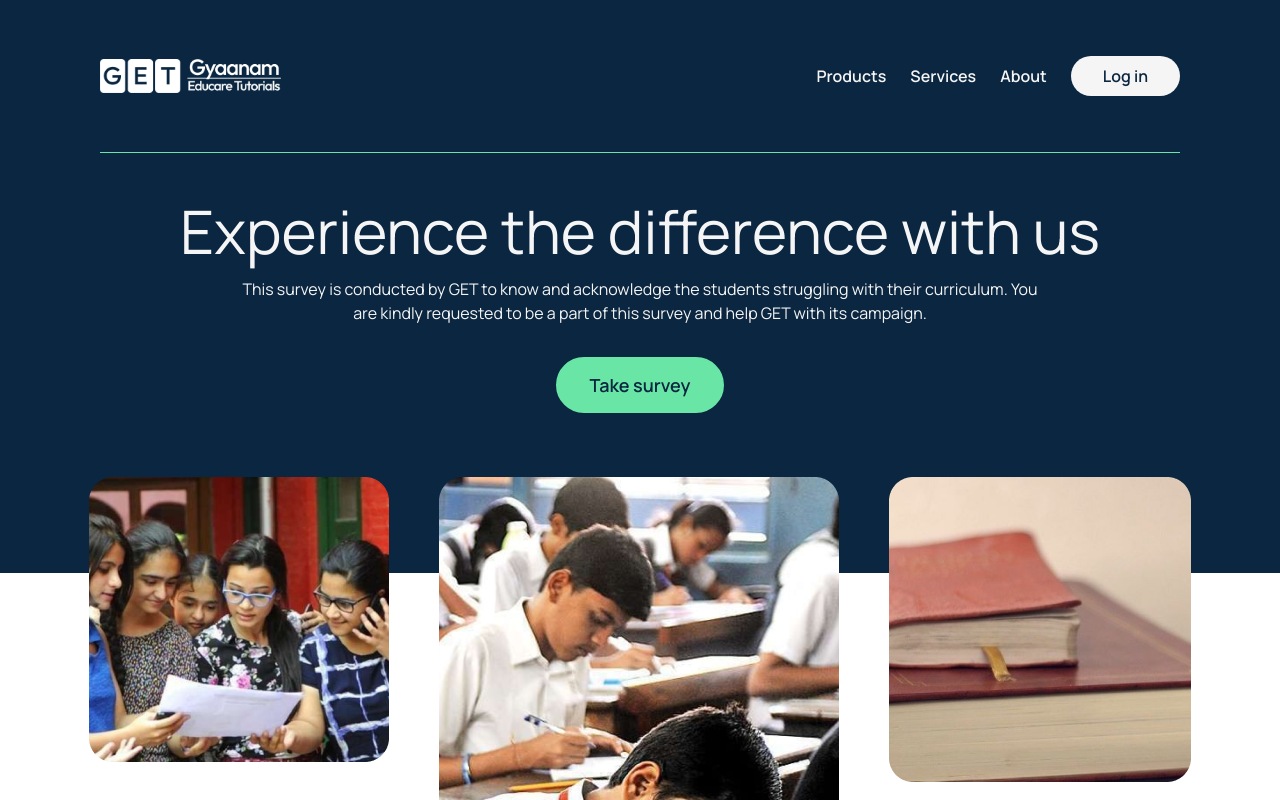
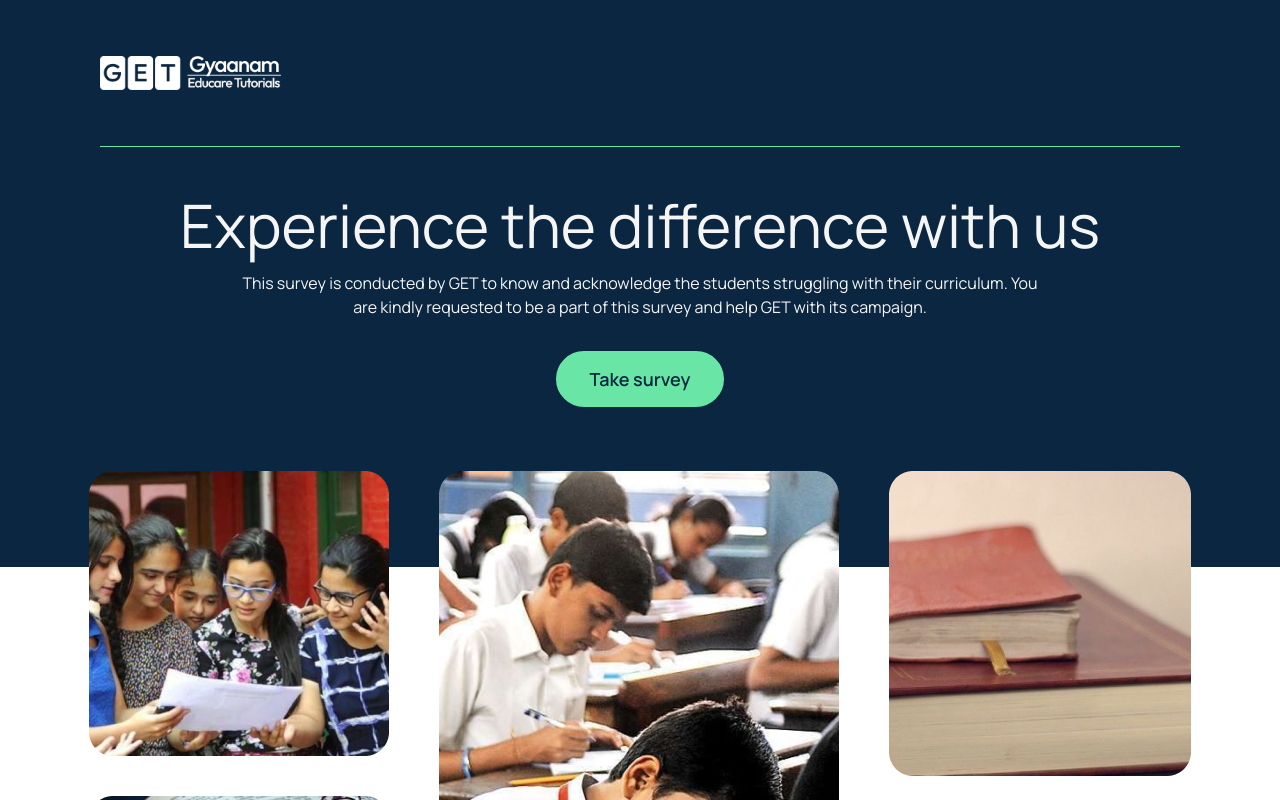
Before and after one commit to mildlycoder/gyaanam, a React (Vite) app: page / in a window 1280 px wide. Shown: the top 800 px of the page. Built offline with nearby package versions, Linux system fonts and the light colour scheme.

Commit message:
navbar and survey form restructuring

```diff
--- a/src/components/layout components/Navbar.jsx
+++ b/src/components/layout components/Navbar.jsx
@@ -8,18 +8,7 @@ const Navbar = () => {
           <img src='/assets/GET-logo-8.png' className='h-[2.125rem]'/>
         </div>
 
-        <div>
-          <ul className=' hidden md:flex text-neutral-100 items-center font-semibold gap-6 text-[1rem]'>
-            <li>Products</li>
-            <li>Services</li>
-            <li>About</li>
-            <li>
-              <button className='bg-neutral-100 px-8 py-2 text-[#0A2640] rounded-l-full rounded-r-full'>
-                Log in
-              </button>
-            </li>
-          </ul>
-        </div>
+
       </nav>
     </header>
   )
--- a/src/pages/Survey.jsx
+++ b/src/pages/Survey.jsx
@@ -25,7 +25,6 @@ const Survey = () => {
         'changes': '',
         'library_need': '',
         'batch_student_efficiency' : '',
-        'learning_methods' : '',
         'doubt_frequency': '',
         'opinions': '',
         'survey_partner': '',
@@ -40,6 +39,21 @@ const Survey = () => {
     const [error, setError] = useState("")
     const handleSubmit = async (e) => {
         e.preventDefault()
+        if(user.academic_status && user.curriculum_status && user.satisfaction_tutorials && user.difficult_sub){
+            if(user.curriculum_status === 'No'){
+                setUser({...user, 'curriculum_issue' : 'no issue'})
+                setStep(step + 1)
+            }
+            if(user.curriculum_status === 'Yes'){
+                if(user.curriculum_issue){
+                    setStep(step + 1)
+                } else {
+                    setError("*please justify your issue regarding curriculum")
+                }
+            }
+        } else {
+            setError("*please answer all the questions")
+        }
         console.log('clicked')
         console.log(user.curriculum_status)
         if(user.s_name && user.phone_no && user.school && user.grade && user.board && user.satisfaction_tutorials && user.academic_status && user.difficult_sub && user.curriculum_issue && user.curriculum_status && user.changes && user.library_need && user.batch_student_efficiency && user.survey_partner) {
@@ -57,7 +71,6 @@ const Survey = () => {
                         curriculum_issue: user.curriculum_issue,
                         curriculum_status: user.curriculum_status,
                         changes: user.changes,
-                        learning_methods: user.learning_methods,
                         doubt_frequency: user.doubt_frequency,
                         library_need: user.library_need,
                         batch_student_efficiency: user.batch_student_efficiency,
@@ -90,24 +103,6 @@ const Survey = () => {
         }
     }
 
-    const checkNextStep = (e) => {
-        e.preventDefault()
-        if(user.academic_status && user.curriculum_status && user.satisfaction_tutorials && user.difficult_sub){
-            if(user.curriculum_status === 'No'){
-                setUser({...user, 'curriculum_issue' : 'no issue'})
-                setStep(step + 1)
-            }
-            if(user.curriculum_status === 'Yes'){
-                if(user.curriculum_issue){
-                    setStep(step + 1)
-                } else {
-                    setError("*please justify your issue regarding curriculum")
-                }
-            }
-        } else {
-            setError("*please answer all the questions")
-        }
-    }
   return (
     <main className='md:p-[5rem] p-[1rem] py-auto min-h-screen'>
         <form className='md:w-[60%] mx-auto flex flex-col  md:gap-5'>
@@ -333,15 +328,6 @@ const Survey = () => {
                     </div>
                 </div>
                 <h1 className='text-center text-md font-thin text-red-600'> {error} </h1>
-                <button onClick={checkNextStep} className='bg-[#69E6A6] border-2 border-[#69E6A6] hover:bg-transparent hover:text-[#69E6A6] transition-all text-[#0A2640] flex items-center justify-center mx-auto py-2 rounded-l-full rounded-r-full md:w-[55%] w-[90%] my-[1rem] font-semibold'>
-                    next<AiOutlineArrowRight/>
-                </button>
-                </section>
-            }
-
-            {
-                (step === 3) &&
-                <section className='shadow-md rounded-lg md:p-16 p-6 flex flex-col md:gap-5 gap-2'>
                 <div className=' my-5' onChange={(e)=> setUser({...user, 'library_need': e.target.value})}>
                     <h1 className='md:text-2xl text-xl font-semibold'>Do you think library is one of the necessity for a tutorial, that can be beneficial to you? <span className='font-normal leading-10'>(क्या आपको लगता है कि पुस्तकालय एक ट्यूटोरियल की आवश्यकता है, जो आपके लिए फायदेमंद हो सकता है?)</span></h1>
                     <div className='flex flex-col gap-4 my-3' >
@@ -433,30 +419,7 @@ const Survey = () => {
                     </div>
                 </div>
 
-                <div className=' my-5'>
-                    <h1 className='md:text-2xl text-xl font-semibold leading-8'>Arrange the following learning methods.:
-                    <br></br>1.	Listening in the lecture.
-                    <br></br>2.	Active class participation.
-                    <br></br>3.	Audio visual learning (projectors).
-                    <br></br>4.	Watching demonstrations.
-                    <br></br><span className='font-normal leading-10'>(निम्नलिखित शिक्षण विधियों को व्यवस्थित करें:
-                    <br></br>1. व्याख्यान में सुनना।
-                    <br></br>2. सक्रिय वर्ग भागीदारी।
-                    <br></br>3. ऑडियो विजुअल लर्निंग (प्रोजेक्टर)।
-                    <br></br>4. प्रदर्शनों को देखना।)</span></h1>
-                    <div className='flex flex-col gap-4 my-3'>
 
-                        <div className='flex flex-col gap-3'>
-                            <input
-                            type='text'
-                            value={user.learning_methods}
-                            name='learning'
-                            className='border-[1px] border-black p-2 md:w-[50%] rounded-r-full rounded-l-full'
-                            onChange={(e)=> setUser({...user, 'learning_methods': e.target.value})}
-                            />
-                        </div>
-                    </div>
-                </div>
 
                 <div>
                     <h1 className='md:text-2xl text-xl font-semibold'>What are Share your opinions as a student/parent, that would help enhancing the betterment in learning.<span className='font-normal leading-10'>(एक छात्र/माता-पिता के रूप में अपनी राय साझा करें, जो सीखने में बेहतरी को बढ़ाने में मदद करेगा)</span></h1>
@@ -481,9 +444,10 @@ const Survey = () => {
                     Submit
                 </button>
                 </section>
+
             }
             {
-               (step === 4)&&
+               (step === 3)&&
                 <div className='min-h-screen flex flex-col gap-4 justify-center'>
                     <h1 className='text-3xl font-semibold'>Thank you for filling our survey!</h1>
                     <h2 className='md:text-2xl text-left text-xl font-semibold'> your coupon code is {user.coupon_code}</h2>
```
